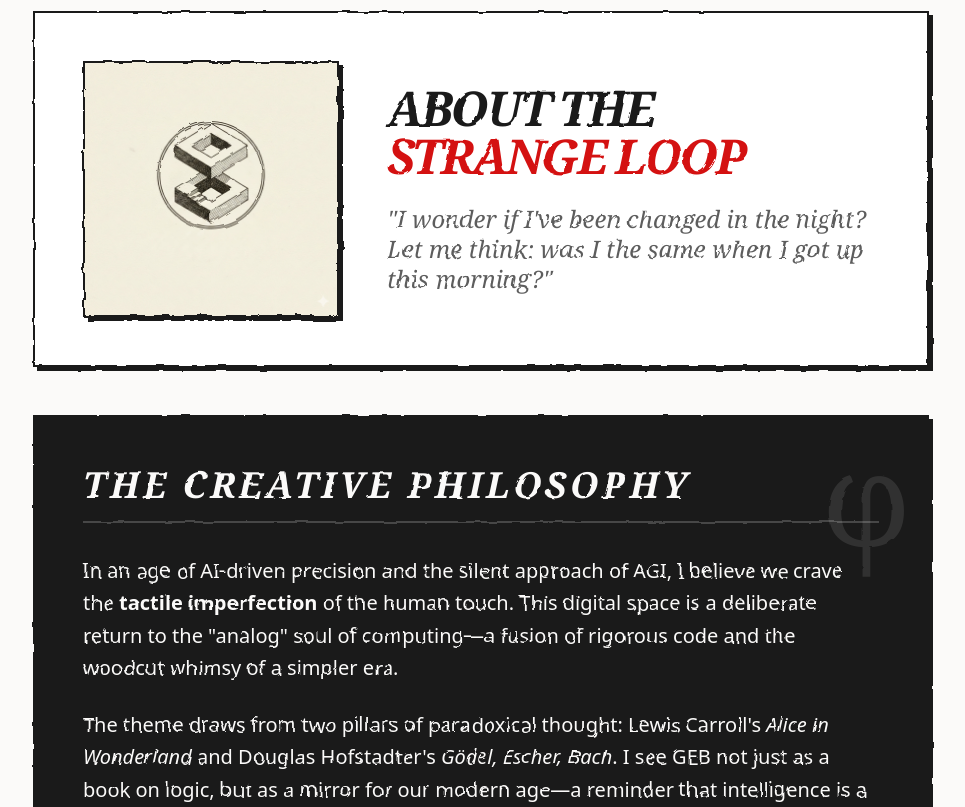
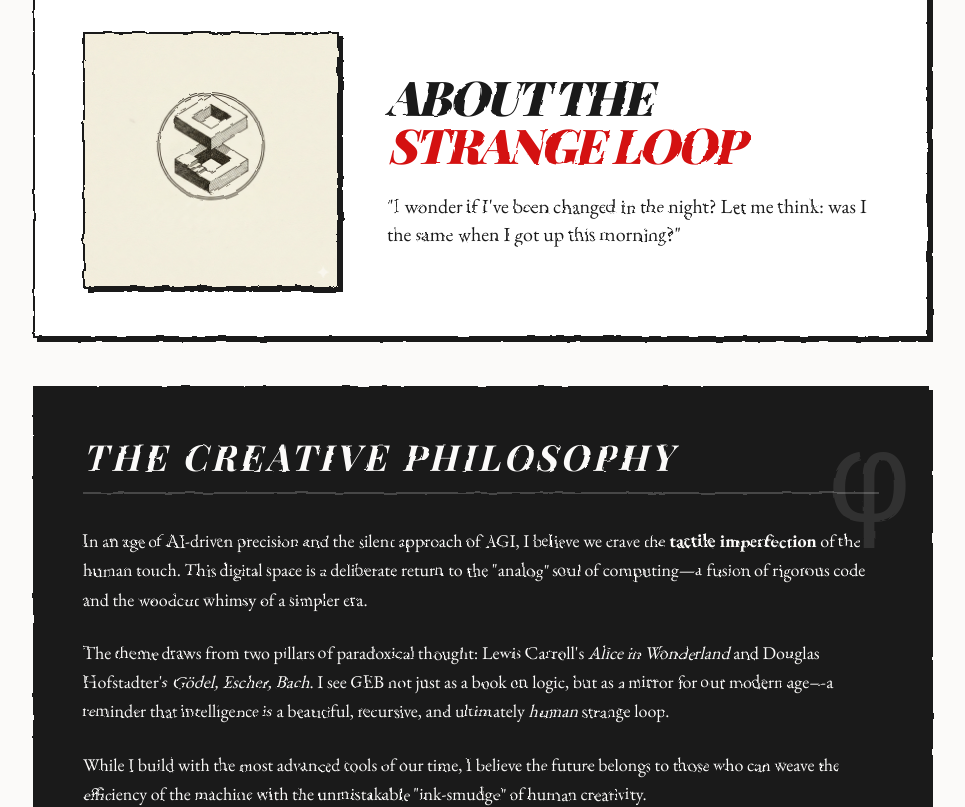
Before and after one commit to zacharyz/zadell.com, a Next.js app: page /about in a window 1280 px wide. Shown: the part 780-1587 px from the top of the page, without its empty margins (159-1124 px from the left). Built offline with nearby package versions, Linux system fonts and the light colour scheme; a web font is replaced by a local one.

Commit message:
style: replace Inter with EB Garamond for literary prose and improve legibility

```diff
--- a/src/app/about/page.tsx
+++ b/src/app/about/page.tsx
@@ -15,10 +15,10 @@ export default function About() {
 
         {/* Bio Section */}
         <div className="grid md:grid-cols-3 gap-12 mb-24">
-          <div className="md:col-span-2 space-y-8 text-xl leading-relaxed">
+          <div className="md:col-span-2 space-y-8 text-lg leading-relaxed font-sans">
             <p>
               Hello! I&apos;m{" "}
-              <span className="font-serif font-bold italic text-primary text-2xl">
+              <span className="font-serif font-bold italic text-primary text-xl">
                 Zac Zadell
               </span>
               , a software engineer and digital solutions consultant based in
@@ -60,7 +60,7 @@ export default function About() {
               About the <br />
               <span className="text-primary italic">Strange Loop</span>
             </h2>
-            <p className="text-2xl font-serif italic opacity-70 leading-tight">
+            <p className="text-xl font-sans text-foreground max-w-2xl">
               "I wonder if I've been changed in the night? Let me think: was I the same when I got up this morning?"
             </p>
           </div>
@@ -74,7 +74,7 @@ export default function About() {
           <h2 className="text-4xl font-serif font-bold mb-8 uppercase tracking-widest italic border-b-2 border-background/20 pb-4">
             The Creative Philosophy
           </h2>
-          <div className="space-y-6 text-xl leading-relaxed">
+          <div className="space-y-6 text-lg leading-relaxed font-sans text-background">
             <p>
               In an age of AI-driven precision and the silent approach of AGI, I believe we crave the <strong>tactile imperfection</strong> of the human touch. This digital space is a deliberate return to the "analog" soul of computing—a fusion of rigorous code and the woodcut whimsy of a simpler era.
             </p>
--- a/src/app/globals.css
+++ b/src/app/globals.css
@@ -60,8 +60,7 @@
     @apply border-border;
   }
   body {
-    @apply bg-background text-foreground;
-    font-family: var(--font-inter), ui-sans-serif, system-ui, -apple-system, sans-serif;
+    @apply bg-background text-foreground font-sans;
   }
   h1, h2, h3, h4, h5, h6 {
     font-family: var(--font-playfair), serif;
--- a/src/app/layout.tsx
+++ b/src/app/layout.tsx
@@ -1,4 +1,4 @@
-import { Playfair_Display, Itim, Inter } from "next/font/google";
+import { Playfair_Display, Itim, EB_Garamond, Inter } from "next/font/google";
 import { ThemeProvider } from "@/context/ThemeContext";
 import Navbar from "@/components/Navbar";
 import Footer from "@/components/Footer";
@@ -7,6 +7,12 @@ import "./globals.css";
 const inter = Inter({
   subsets: ["latin"],
   variable: '--font-inter',
+});
+
+const garamond = EB_Garamond({
+  subsets: ["latin"],
+  variable: '--font-garamond',
+  display: 'swap',
 });
 
 const playfair = Playfair_Display({
@@ -34,7 +40,7 @@ export default function RootLayout({
   return (
     <html lang="en" suppressHydrationWarning>
       <body
-        className={`${playfair.variable} ${itim.variable} ${inter.variable} font-sans bg-background text-foreground transition-colors duration-300`}
+        className={`${playfair.variable} ${itim.variable} ${inter.variable} ${garamond.variable} font-sans bg-background text-foreground transition-colors duration-300`}
       >
         <div dangerouslySetInnerHTML={{ __html: `
           <svg style="display: none;">
--- a/src/app/page.tsx
+++ b/src/app/page.tsx
@@ -77,7 +77,7 @@ export default function Home() {
                 Curiouser & <br />
                 <span className="text-primary italic">Curiouser</span>
               </h1>
-              <p className="text-2xl md:text-3xl text-muted-foreground mb-12 font-serif max-w-xl italic">
+              <p className="text-2xl md:text-3xl text-foreground font-sans mb-12 max-w-xl">
                 &quot;I wonder if I&apos;ve been changed in the night? Let me think: was I the same when I got up this morning?&quot;
               </p>
               <div className="flex flex-wrap gap-6">
@@ -126,7 +126,7 @@ export default function Home() {
               >
                 <div className="text-4xl mb-6 font-serif opacity-20 group-hover:opacity-100 transition-opacity">0{index + 1}</div>
                 <h3 className="text-3xl mb-4 font-serif italic">{highlight.title}</h3>
-                <p className="text-xl leading-relaxed opacity-80 group-hover:opacity-100">
+                <p className="text-lg leading-relaxed text-foreground font-sans">
                   {highlight.description}
                 </p>
               </div>
--- a/src/app/services/page.tsx
+++ b/src/app/services/page.tsx
@@ -52,7 +52,7 @@ export default function Services() {
             The Laboratory <br />
             <span className="text-primary italic">of Logic</span>
           </h1>
-          <p className="text-2xl font-serif italic opacity-70 max-w-2xl mx-auto">
+          <p className="text-xl font-sans text-foreground max-w-2xl mx-auto">
             "Everything is a strange loop. My services are the tools I use to navigate the paradoxes of digital creation."
           </p>
           <div className="absolute -top-10 -left-10 text-9xl font-serif opacity-5 select-none pointer-events-none">
@@ -83,7 +83,7 @@ export default function Services() {
                 <h3 className="text-4xl font-serif font-black mb-6 tracking-tighter italic">
                   {service.title}
                 </h3>
-                <p className="text-xl text-foreground/80 mb-8 leading-relaxed font-sans">
+                <p className="text-lg text-foreground mb-8 leading-relaxed font-sans">
                   {service.description}
                 </p>
 
@@ -108,7 +108,7 @@ export default function Services() {
           <h2 className="text-5xl font-serif font-bold mb-8 italic uppercase tracking-tighter">
             Begin the Experiment
           </h2>
-          <p className="text-2xl mb-12 opacity-80 max-w-2xl mx-auto font-serif italic">
+          <p className="text-xl mb-12 text-foreground max-w-2xl mx-auto font-sans">
             Ready to collaborate on a digital artifact that defies expectation? Let&apos;s enter the blueprint together.
           </p>
           <Link
--- a/tailwind.config.ts
+++ b/tailwind.config.ts
@@ -37,6 +37,12 @@ export default {
         lg: "var(--radius)",
         md: "calc(var(--radius) - 2px)",
         sm: "calc(var(--radius) - 4px)",
+      },
+      fontFamily: {
+        sans: ["var(--font-garamond)", "ui-serif", "serif"],
+        serif: ["var(--font-playfair)", "ui-serif", "Georgia"],
+        itim: ["var(--font-itim)", "cursive"],
+        inter: ["var(--font-inter)", "sans-serif"],
       },
       colors: {
         background: "hsl(var(--background))",
```
